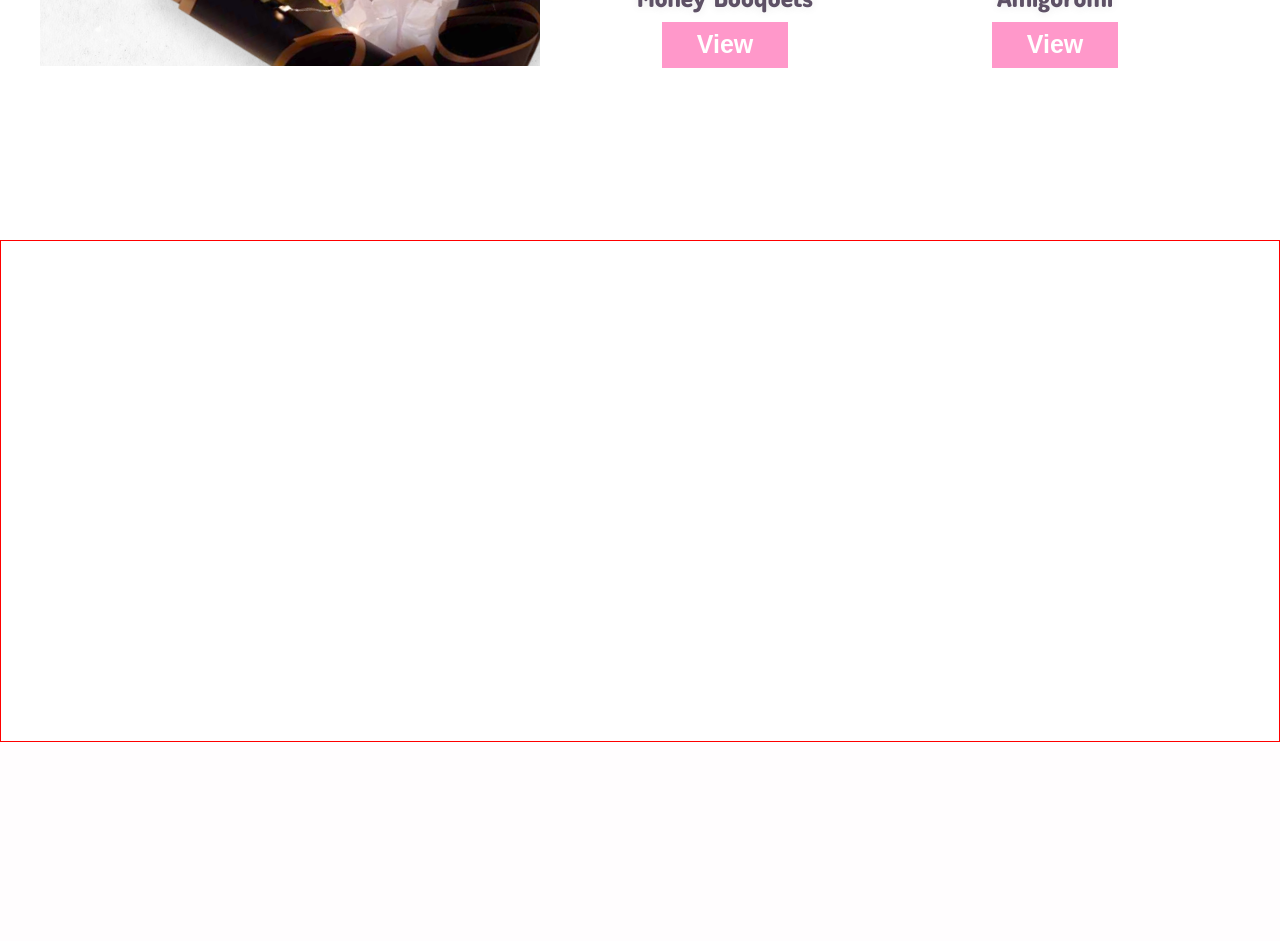
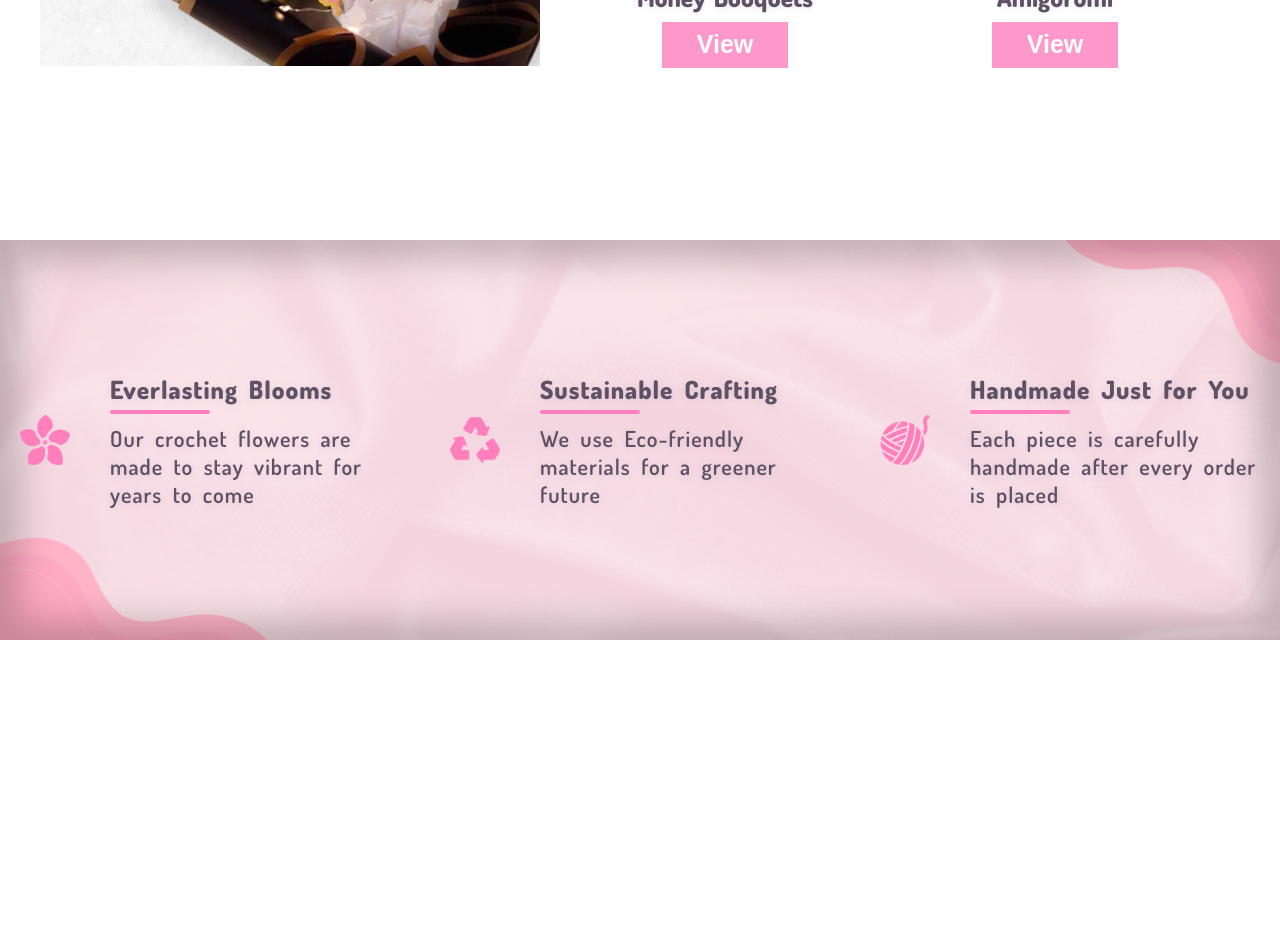
Before and after one commit to yoshinari116/adorableknots, a PHP site: page /home.php in a window 1280 px wide. Shown: the part 2308-3249 px from the top of the page. Before the commit the page ends 3050 px from the top, so only its background shows below. Run offline with PHP 8.4, Linux system fonts and the light colour scheme; some web fonts are replaced.

Commit message:
overview done

```diff
--- a/css/home.css
+++ b/css/home.css
@@ -212,24 +212,22 @@ body {
     /* box-shadow: inset 0px 0px 100px 30px rgb(0, 0, 0); */
     pointer-events: none;
 }
+
 .banner-content {
     position: relative;
     text-align: center;
     color: white;
+    font-size: 40px;
+    font-weight: 800;
+    letter-spacing: 1px;
+    word-spacing: 5px;
+    text-shadow: 0px 1px 10px rgba(0, 0, 0, 0.705);
     display: flex;
     align-items: center;
     justify-content: center;
     flex-direction: column;
     z-index: 10;
     margin-bottom: 10px;
-}
-
-.banner-content {
-    font-size: 40px;
-    font-weight: 800;
-    letter-spacing: 1px;
-    word-spacing: 5px;
-    text-shadow: 0px 1px 10px rgba(0, 0, 0, 0.705);
 }
 
 .banner-sub-text  {
@@ -489,7 +487,84 @@ body {
 }
 
 .overview{
-    border: 1px solid red;
-    height: 500px;
+    position: relative;
+    font-family: 'Dosis', sans-serif;
+    width: 100%;
+    height: 400px;
+    display: flex;
+    align-items: center;
+    justify-content: center;
+    gap: 50px;
+}
 
+.overview-bg {
+    position: absolute;
+    top: 0;
+    left: 0;
+    width: 100%;
+    height: 100%;
+    background: url('../assets/web_img/overview-bg.png') no-repeat center center/cover;
 }
+
+.overview-bg::after {
+    content: "";
+    position: absolute;
+    top: 0;
+    left: 0;
+    width: 100%;
+    height: 100%;
+    box-shadow: inset 0px 0px 35px 20px rgba(0, 0, 0, 0.212);
+    pointer-events: none;
+}
+
+.overview-content {
+    height: 350px;
+    width: 380px;
+    position: relative;
+    color: #5E5166;
+    font-size: 25px;
+    font-weight: 800;
+    letter-spacing: 1px;
+    word-spacing: 5px;
+    text-shadow: 0px 1px 10px rgba(0, 0, 0, 0.089);
+    display: flex;
+    align-items: center;
+    justify-content: center;
+    gap: 40px;
+    z-index: 10;
+}
+
+.overview-content img {
+    height: 50px;
+}
+
+.overview-card {
+    height: 100%;
+    width: 100%;
+    display: flex;
+    flex-direction: column;
+    justify-content: center;
+}
+
+.overview-card-title {
+    padding-bottom: 5px;
+}
+
+.overview-card-line {
+    height: 4px;
+    width: 100px;
+    background-color: #FF7EBC;
+    border-radius: 5px;
+}
+
+.overview-card-desc {
+    font-size: 22px;
+    font-weight: 600;
+    letter-spacing: 1px;
+    padding-top: 10px;
+}
+
+
+.collection-section-bottom {
+    height: 1500px;
+}
--- a/home.php
+++ b/home.php
@@ -123,7 +123,37 @@
     </section>
 
     <section class="overview">
+        <div class="overview-bg"></div>
+        <div class="overview-content">
+            <img src="assets/web_img/flower-icon.png" alt="">
+            <div class="overview-card">
+                <div class="overview-card-title">Everlasting Blooms</div>
+                <div class="overview-card-line"></div>
+                <div class="overview-card-desc">Our crochet flowers are made to stay vibrant for years to come</div>
+            </div>
+        </div>
 
+        <div class="overview-content">
+            <img src="assets/web_img/recycle-icon.png" alt="">
+            <div class="overview-card">
+                <div class="overview-card-title">Sustainable Crafting</div>
+                <div class="overview-card-line"></div>
+                <div class="overview-card-desc">We use Eco-friendly materials for a greener future</div>
+            </div>
+        </div>
+
+        <div class="overview-content">
+            <img src="assets/web_img/yarn-ball-icon.png" alt="">
+            <div class="overview-card">
+                <div class="overview-card-title">Handmade Just for You</div>
+                <div class="overview-card-line"></div>
+                <div class="overview-card-desc">Each piece is carefully handmade after every order is placed</div>
+            </div>
+        </div>
+
+    </section>
+
+    <section class="collection-section-bottom">
 
     </section>
 
```
Also changed, not shown: assets/web_img/flower-icon.png (added), assets/web_img/leaf-icon.png (added), assets/web_img/overview-bg.png (added), assets/web_img/recycle-icon.png (added), assets/web_img/yarn-ball-icon.png (added).
